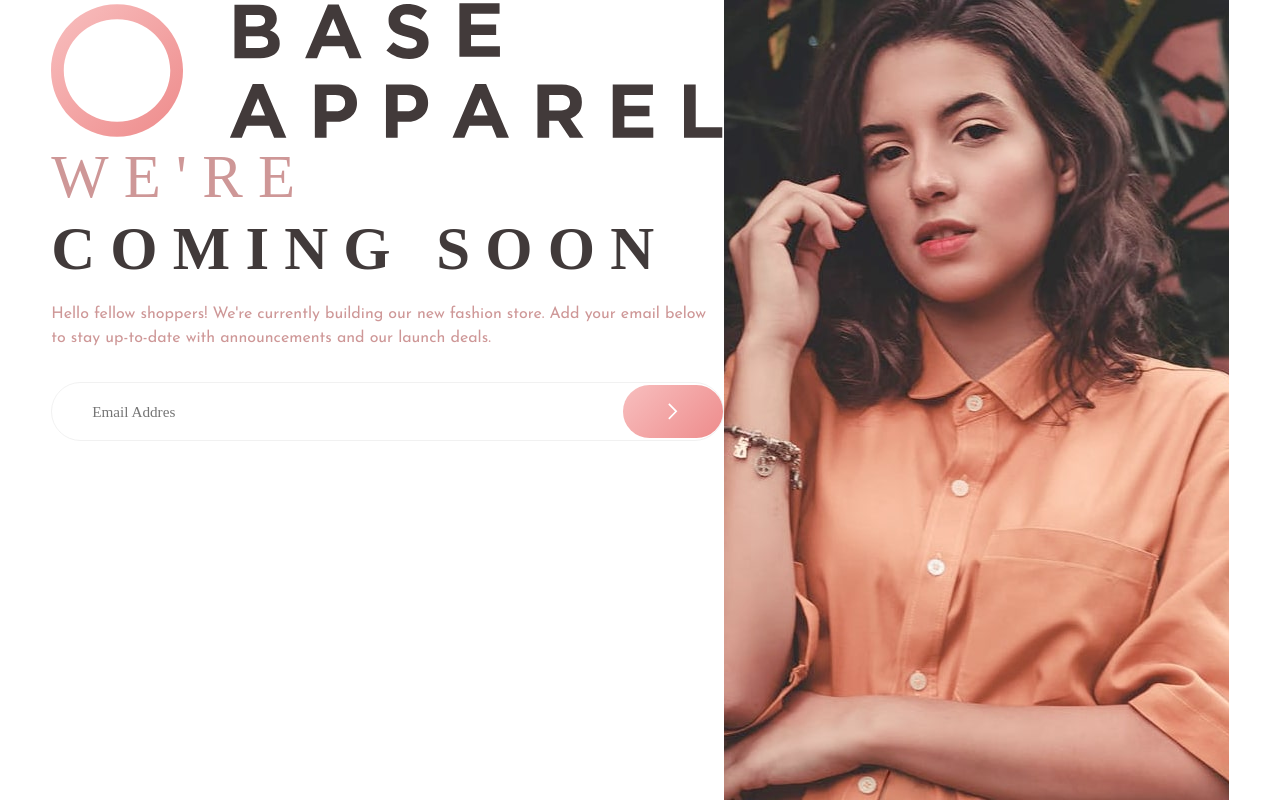
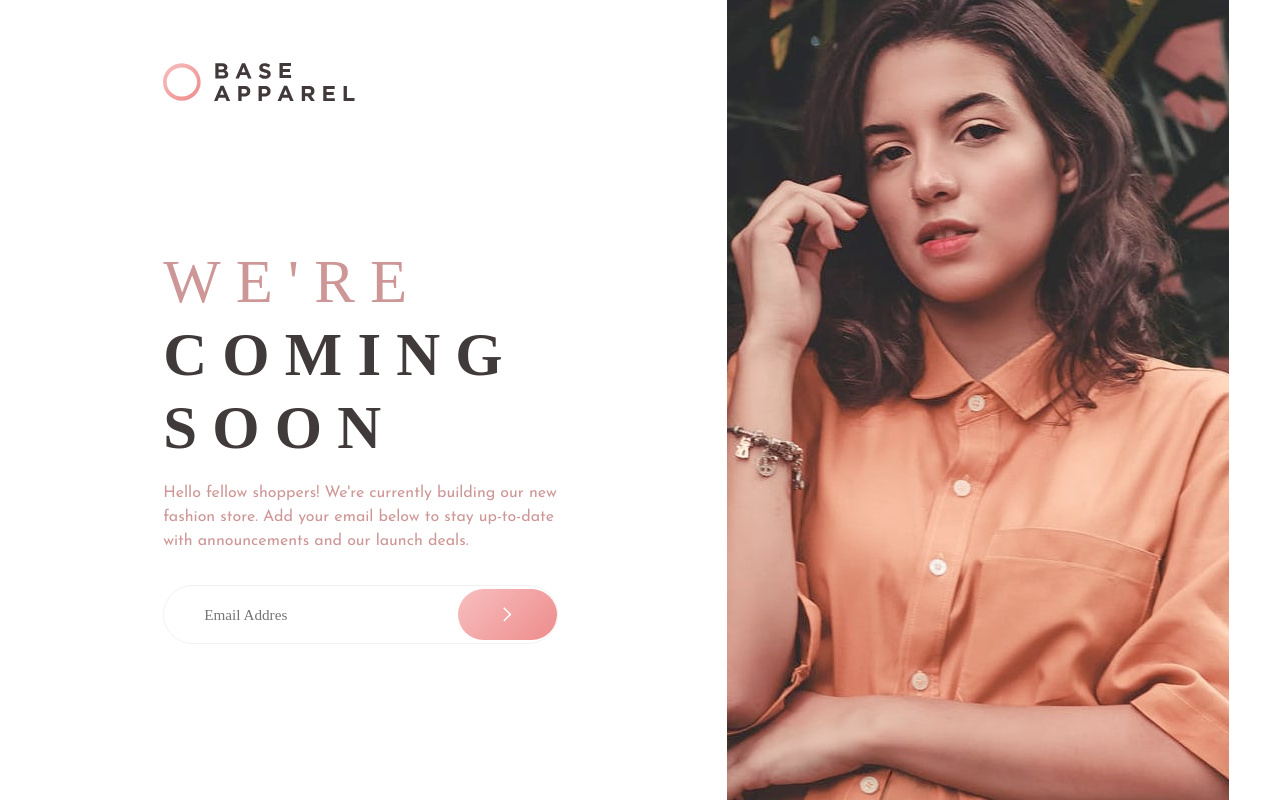
Before and after one commit to 3eze3/base-appaarel-card, a plain HTML site: page dist/index.html in a window 1280 px wide. Drawn offline with nearby package versions, Linux system fonts and the light colour scheme; files that its build step writes are made by us from their sources; a web font is replaced by a local one.

Commit message:
Add the layour flex, and stles for the content

```diff
--- a/src/layout/_main.scss
+++ b/src/layout/_main.scss
@@ -4,13 +4,22 @@
   width: 92%;
   height: 100vh;
   margin-inline: auto;
-  //
-  display: flex;
-  align-items: flex-start;
-  justify-content: center;
+  @include layout.flex($align: flex-start, $direction: row, $gap: 0);
+
   &__content {
     flex: 60%;
+    // outline: solid red 1px;
+    padding-top: 1.9rem;
+    padding-left: 7rem;
   }
+  &__icon {
+    width: 12rem;
+    margin: 2rem 0 9rem;
+  }
+  &__wrapper {
+    width: 70%;
+  }
+
   &__ilustration {
     flex: 45%;
   }
```
